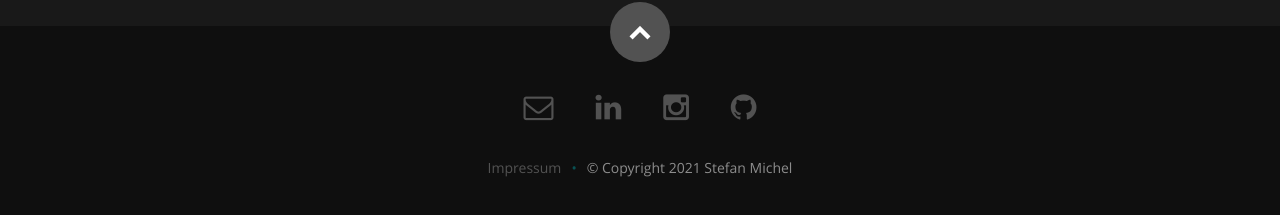
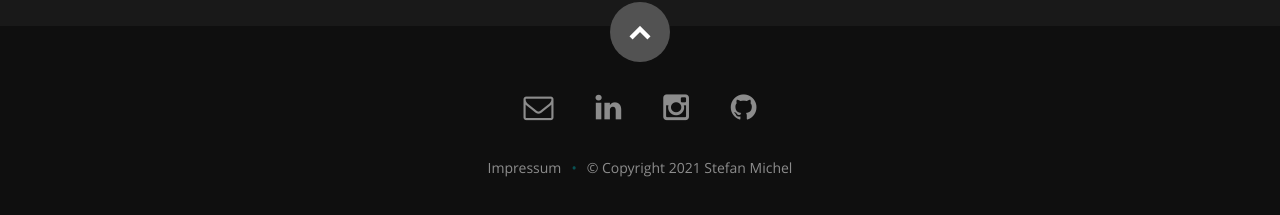
Before and after one commit to stefanm96/website, a React (Create React App) app: page / in a window 1280 px wide. Shown: the part 5774-5989 px from the top of the page. Built offline with nearby package versions, Linux system fonts and the light colour scheme.

Commit message:
change imprint color

```diff
--- a/public/css/layout.css
+++ b/public/css/layout.css
@@ -961,7 +961,7 @@ footer {
    position: relative;
 }
 
-footer a, footer a:visited { color: #525252; }
+footer a, footer a:visited { color: #8c8c8c; }
 footer a:hover, footer a:focus { color: #fff; }
 
 /* copyright */
```
